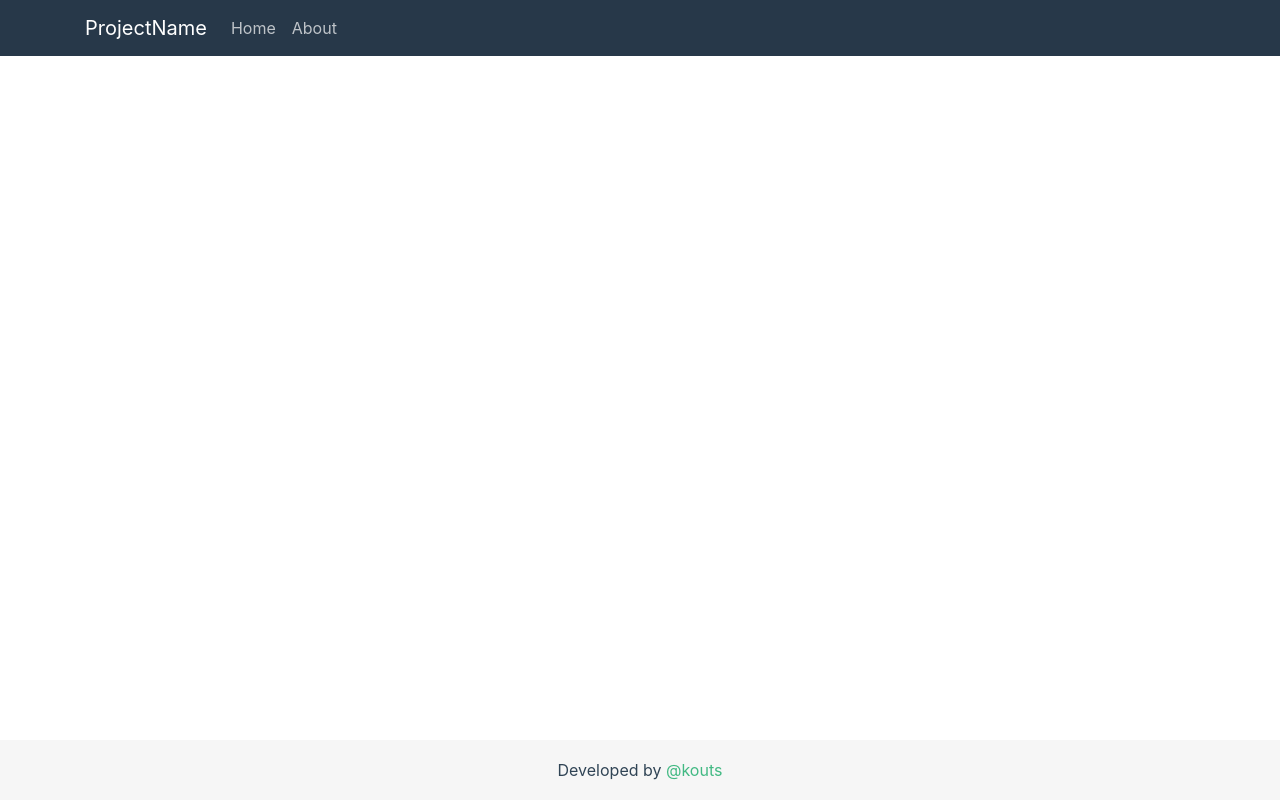
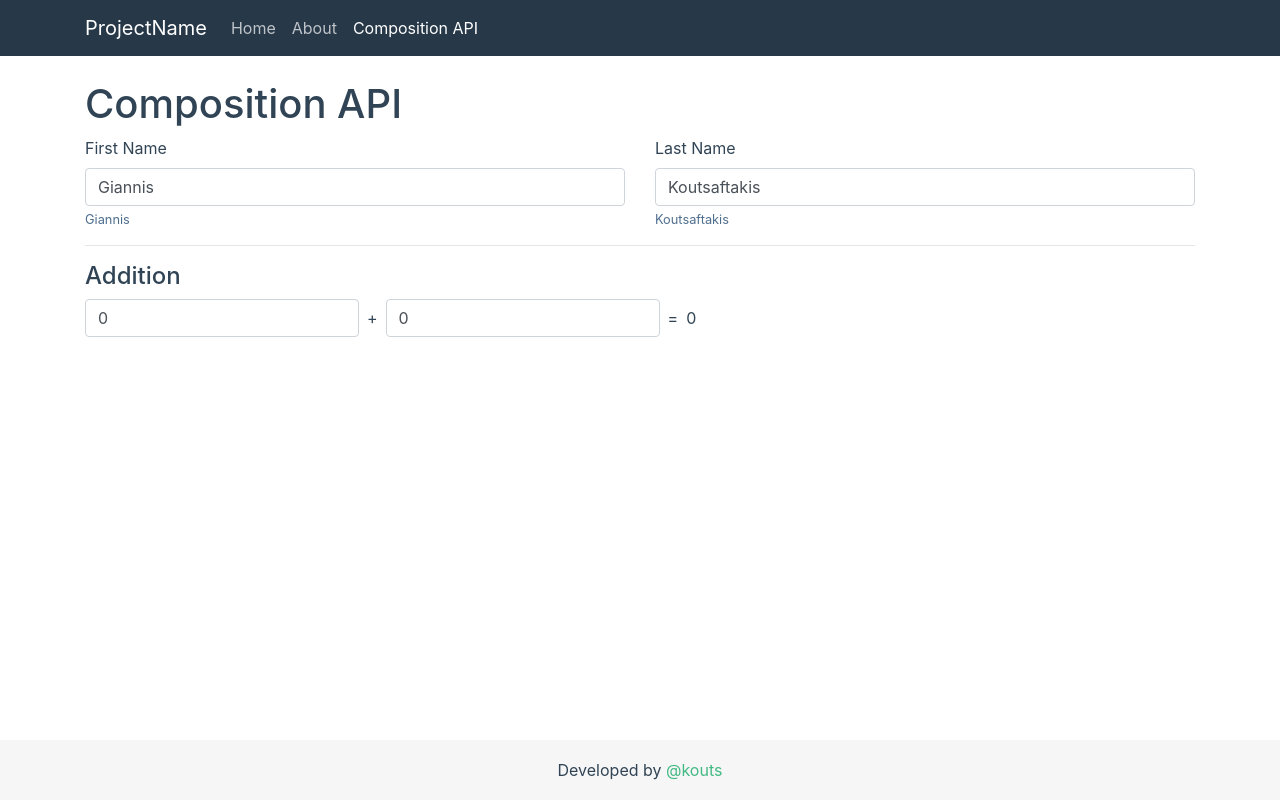
Before and after one commit to kouts/vue3-fullstack, a Vue app in the folder frontend/: page /#/composition-api in a window 1280 px wide. Built offline with nearby package versions, Linux system fonts and the light colour scheme.

Commit message:
WIP - composition api tests

```diff
--- a/frontend/src/layouts/default/DefaultNav.vue
+++ b/frontend/src/layouts/default/DefaultNav.vue
@@ -20,6 +20,9 @@
           </li>
           <li class="nav-item">
             <router-link to="/about" class="nav-link" @click="collapseNavbar">About</router-link>
+          </li>
+          <li class="nav-item">
+            <router-link to="/composition-api" class="nav-link" @click="collapseNavbar">Composition API</router-link>
           </li>
         </ul>
       </div>
--- a/frontend/src/router/index.ts
+++ b/frontend/src/router/index.ts
@@ -20,6 +20,14 @@ const routes: Array<RouteRecordRaw> = [
     meta: {
       layout: 'default'
     }
+  },
+  {
+    path: '/composition-api',
+    name: 'CompositionApi',
+    component: () => import(/* webpackChunkName: "composition-api" */ '../views/CompositionApi.vue'),
+    meta: {
+      layout: 'default'
+    }
   }
 ];
 
--- /dev/null
+++ b/frontend/src/views/CompositionApi.vue
@@ -0,0 +1,62 @@
+<template>
+  <div class="container">
+    <div class="row">
+      <div class="col">
+        <h1>Composition API</h1>
+      </div>
+    </div>
+    <div class="row">
+      <div class="col-sm-6">
+        <div class="form-group">
+          <label>First Name</label>
+          <input v-model="data.firstName" type="text" class="form-control" />
+          <small class="form-text text-muted">{{ data.firstName }}</small>
+        </div>
+      </div>
+      <div class="col-sm-6">
+        <div class="form-group">
+          <label>Last Name</label>
+          <input v-model="data.lastName" type="text" class="form-control" />
+          <small class="form-text text-muted">{{ data.lastName }}</small>
+        </div>
+      </div>
+    </div>
+    <hr class="mt-0" />
+    <div class="form-group row">
+      <div class="col">
+        <h4>Addition</h4>
+        <input v-model="num1" type="text" class="form-control d-inline-block w-auto mr-2">
+        <div class="d-inline-block mr-2">+</div>
+        <input v-model="num2" type="text" class="form-control d-inline-block w-auto mr-2">
+        <div class="d-inline-block mr-2">=</div>
+        <span>{{ result }}</span>
+      </div>
+    </div>
+  </div>
+</template>
+
+<script>
+import { ref, computed } from 'vue';
+
+export default {
+  setup() {
+    const data = ref({
+      firstName: 'Giannis',
+      lastName: 'Koutsaftakis'
+    });
+    const num1 = ref(0);
+    const num2 = ref(0);
+    const result = computed(() => +num1.value + +num2.value);
+    return {
+      data,
+      num1,
+      num2,
+      result
+    };
+  }
+};
+</script>
+
+<style>
+
+</style>
```
